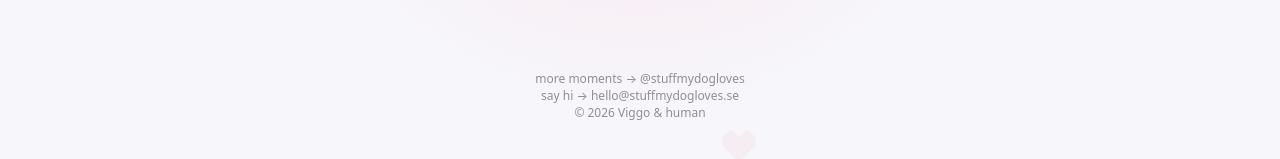
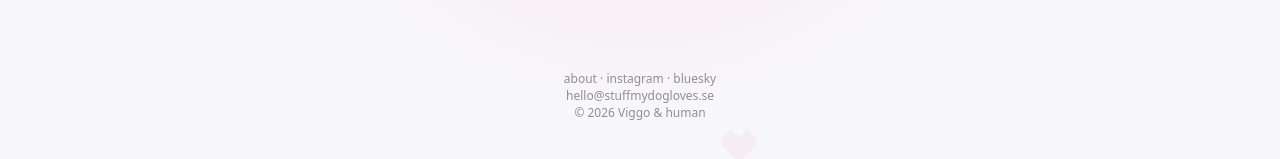
Before and after one commit to osmy25/stuff-my-dog-loves, a Next.js app: page /notes in a window 1280 px wide. Shown: the part 593-752 px from the top of the page. Built offline with nearby package versions, Linux system fonts and the light colour scheme.

Commit message:
updated footer with links

```diff
--- a/components/Footer/Footer.jsx
+++ b/components/Footer/Footer.jsx
@@ -3,8 +3,27 @@ import styles from "./Footer.module.css"
 export default function Footer() {
   return (
     <footer className={styles.footer}>
-      <div>more moments → @stuffmydogloves</div>
-      <div>say hi → hello@stuffmydogloves.se</div>
+      <div>
+        <a href="/about">about</a> ·{" "}
+        <a
+          href="https://www.instagram.com/stuffmydogloves.ig"
+          target="_blank"
+          rel="noopener noreferrer"
+        >
+          instagram
+        </a>{" "}
+        ·{" "}
+        <a
+          href="https://bsky.app/profile/stuffmydogloves.bsky.social"
+          target="_blank"
+          rel="noopener noreferrer"
+        >
+          bluesky
+        </a>
+      </div>
+
+      <div>hello@stuffmydogloves.se</div>
+
       <div>© 2026 Viggo & human</div>
     </footer>
   );
--- a/components/Footer/Footer.module.css
+++ b/components/Footer/Footer.module.css
@@ -5,3 +5,21 @@
   opacity: 0.5;
   text-align: center;
 }
+
+.footer a {
+  color: inherit;
+  text-decoration: none;
+}
+
+.footer a:visited {
+  color: inherit;
+}
+
+.footer a:hover {
+  color: inherit;
+  text-decoration: none;
+}
+
+.footer a:active {
+  color: inherit;
+}
```
